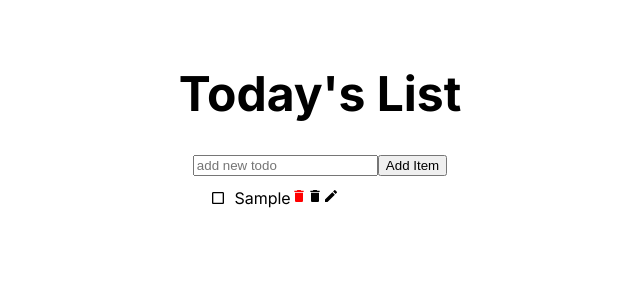
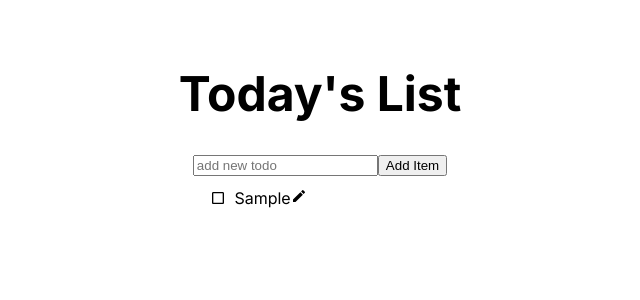
Before and after one commit to jeanmbt/todo-app-react, a React (Create React App) app: page / in a window 1280 px wide. Both pictures are taken after typing "Sample" into the empty fields and a click on the button "Add Item". Shown: the top 300 px of the page, without its empty margins (320-960 px from the left). Built offline with nearby package versions, Linux system fonts and the light colour scheme.

Commit message:
feat(TODO-6): add functionality for edit todos

```diff
--- a/src/components/ToDo/ToDo.tsx
+++ b/src/components/ToDo/ToDo.tsx
@@ -21,7 +21,7 @@ const ToDo = ({
   toDo,
   markToDo,
   updateToDo,
-  removeToDo
+
 }: IToDoProps) => {
 
   const [edit, setEdit] = useState<IEdit>({
@@ -54,8 +54,7 @@ const ToDo = ({
       )}
       {toDo.text}
 
-      <MdDelete style={{color: "red"}} onClick={() =>console.log(`click${toDo.id}`) } />
-      <MdDelete onClick={() => removeToDo(toDo.id)} />
+
       <MdModeEdit onClick={() => setEdit({id: toDo.id, value: toDo.text})}/>
     </StyledToDo>
   )
--- a/src/components/ToDoList/ToDoList.tsx
+++ b/src/components/ToDoList/ToDoList.tsx
@@ -42,12 +42,6 @@ const ToDoList = () => {
     setToDos(updatedToDos)
   }
 
-  const removeToDo = (id) => {
-    const removedToDos = [...toDos].filter((toDo) => toDo.id !== id)
-
-    setToDos(removedToDos)
-  }
-
   return (
     <StyledToDoList>
       <ToDoInput onSubmit={addToDo} />
@@ -58,7 +52,6 @@ const ToDoList = () => {
             key={index}
             markToDo={markToDo}
             updateToDo={updateToDo}
-            removeToDo={removeToDo}
           />
         ))
         .reverse()}
--- a/src/types/toDo.ts
+++ b/src/types/toDo.ts
@@ -5,11 +5,11 @@ export interface IToDoItem {
   key: number
   markToDo: (id: number) => void;
   updateToDo: (toDoId: number | null, newValue: string) => void;
-  removeToDo: (id: number) => void;
+
 }
 export interface IToDoProps {
   toDo: IToDoItem;
   markToDo: (id: number) => void;
   updateToDo: (toDoId: number | null, newValue: string) => void;
-  removeToDo: (id: number) => void;
+
 }
```
